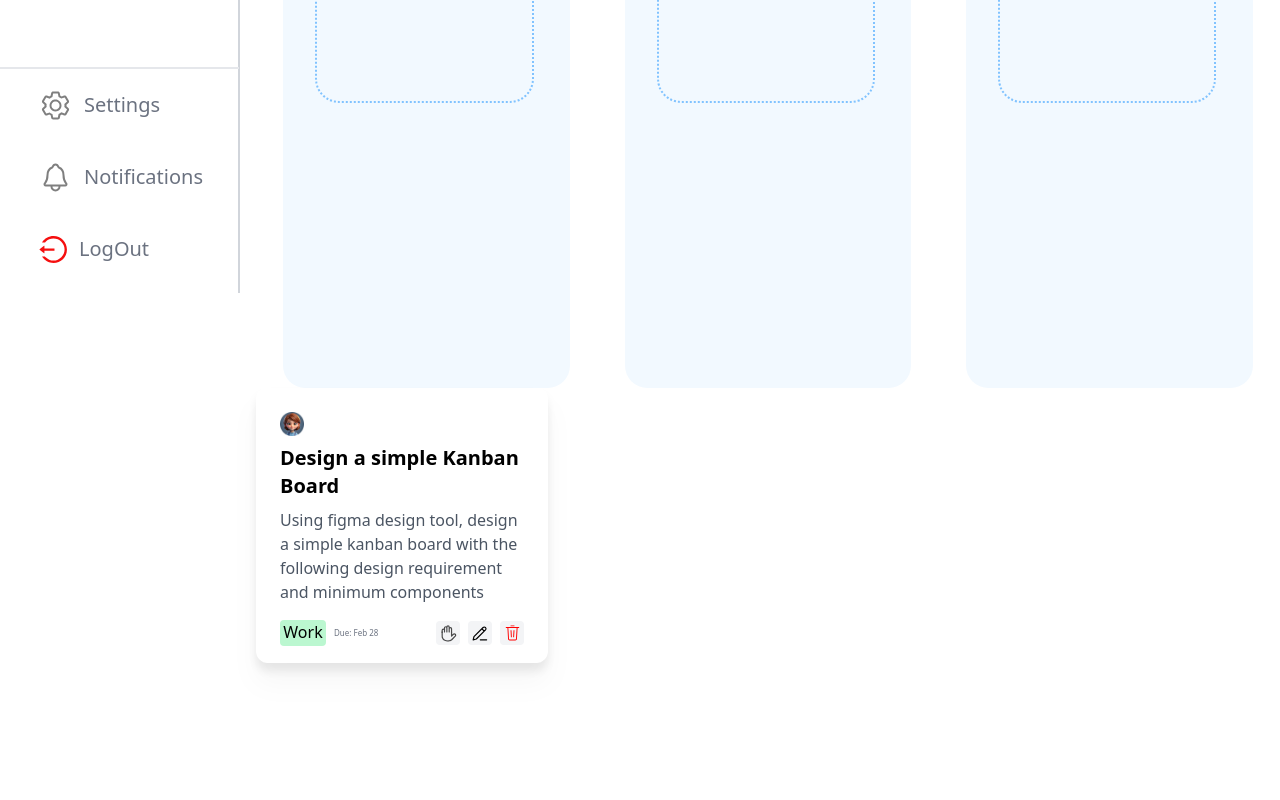
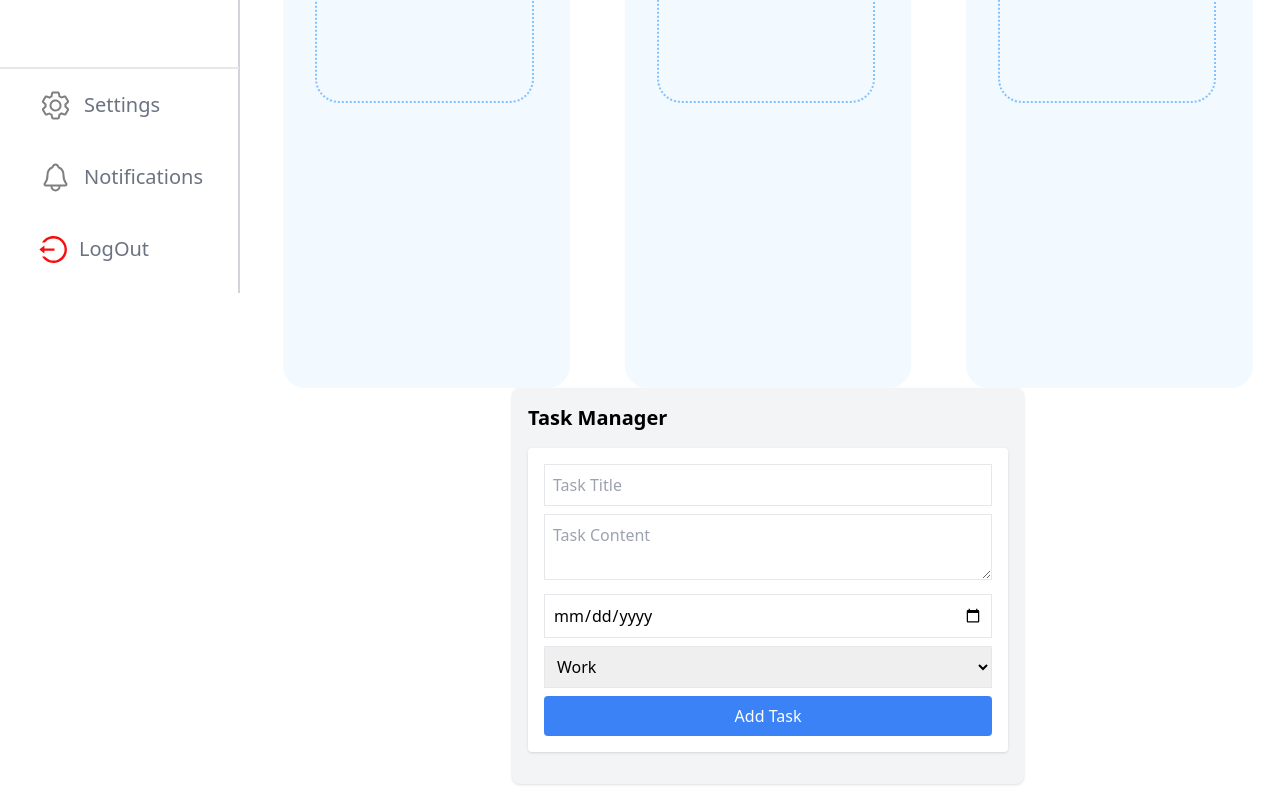
Before and after one commit to RebeccaAyodele/react-hook-form, a React (Vite) app: page / in a window 1280 px wide. Shown: the part 507-1307 px from the top of the page. Before the commit the page ends 1186 px from the top, so only its background shows below. Built offline with nearby package versions, Linux system fonts and the light colour scheme.

Commit message:
Added the TaskForm and TaskCard

```diff
--- a/src/App.tsx
+++ b/src/App.tsx
@@ -1,7 +1,9 @@
-import Card from "./components/Card";
 import Container from "./components/Container";
 import Header from "./components/Header";
 import NavBar from "./components/NavBar";
+import TodoApp from "./components/TodoApp";
+// import TaskCard from "./components/TaskCard";
+// import TaskForm from "./components/TaskForm";
 
 const App = () => {
   return (
@@ -25,10 +27,9 @@ const App = () => {
             description="Task that are completed will appear here"
           />
         </div>
-        <Card
-          title="Design a simple Kanban Board"
-          content="Using figma design tool, design a simple kanban board with the following design requirement and minimum components"
-        />
+        {/* <TaskForm /> */}
+        {/* <TaskCard /> */}
+        <TodoApp />
       </div>
     </div>
   );
--- a/src/components/Card.tsx
+++ /dev/null
@@ -1,40 +0,0 @@
-import profile from "../images/profile.jpg";
-import { DeleteIcon, DragIcon, EditIcon } from "./Icons";
-
-type Props = {
-  title: string;
-  content: string;
-};
-
-const Card = ({ title, content }: Props) => {
-  return (
-    <div className="w-[292px] h-[275px] bg-white shadow-gray-400 rounded-xl drop-shadow-xl p-6 relative">
-      <div>
-        <img src={profile} alt="profile" className="w-6 h-6" />
-      </div>
-      <div>
-        <h1 className="text-xl font-semibold my-2">{title}</h1>
-      </div>
-      <div>
-        <p className="text-gray-600">{content}</p>
-      </div>
-      <div className="flex justify-between items-center mt-4">
-        <div>
-          <div className="flex items-center gap-2">
-            <div className="bg-green-200 rounded w-[46px] h-[26px] text-center">
-              <h3>Work</h3>
-            </div>
-            <p className="text-[8px] font-thin text-gray-500">Due: Feb 28</p>
-          </div>
-        </div>
-        <div className="flex gap-2">
-          <DragIcon />
-          <EditIcon />
-          <DeleteIcon />
-        </div>
-      </div>
-    </div>
-  );
-};
-
-export default Card;
--- a/src/components/Icons.tsx
+++ b/src/components/Icons.tsx
@@ -1,3 +1,7 @@
+type Props = {
+  onClick: () => void
+}
+
 export const DashBoardIcon = () => {
   return (
     <div className="hover:text-blue-500">
@@ -82,7 +86,7 @@ export const MyBoardsIcon = () => {
 
 export const SearchIcon = () => {
   return (
-    <div className="absolute tow-[24px] h-[24px] flex items-center justify-center/3 left-12">
+    <div className="absolute top-[15px] h-[24px] flex items-center justify-center left-12">
       <svg
         width="21"
         height="20"
@@ -259,10 +263,11 @@ export const DoneIcon = () => {
   );
 };
 
-export const DeleteIcon = () => {
+export const DeleteIcon = ({onClick}: Props) => {
   return (
     <div className="bg-gray-100 w-[24px] h-[24px] flex items-center justify-center rounded">
       <svg
+      onClick={onClick}
         width="15"
         height="16"
         viewBox="0 0 15 16"
@@ -280,10 +285,11 @@ export const DeleteIcon = () => {
   );
 };
 
-export const DragIcon = () => {
+export const DragIcon = ({onClick}: Props) => {
   return (
     <div className="bg-gray-100 w-[24px] h-[24px] flex items-center justify-center rounded">
       <svg
+      onClick={onClick}
         width="19"
         height="19"
         viewBox="0 0 19 19"
@@ -311,10 +317,11 @@ export const DragIcon = () => {
   );
 };
 
-export const EditIcon = () => {
+export const EditIcon = ({onClick}: Props) => {
   return (
     <div className="bg-gray-100 w-[24px] h-[24px] flex items-center justify-center rounded">
       <svg
+        onClick={onClick}
         width="16"
         height="15"
         viewBox="0 0 16 15"
--- /dev/null
+++ b/src/components/TaskCard.tsx
@@ -0,0 +1,51 @@
+import profile from "../images/profile.jpg";
+import { DeleteIcon, EditIcon } from "./Icons";
+
+
+type Task = {
+  id: string;
+  title: string;
+  content: string;
+  dueDate: string;
+  type: "Work" | "School" | "Self";
+};
+
+type TaskCardProps = {
+  task: Task;
+  deleteTask: (id: string) => void;
+  startEditing: (updatedTask: Task) => void;
+};
+
+const TaskCard = ({ task, deleteTask, startEditing }: TaskCardProps) => {
+  return (
+    <div className="w-[292px] h-[275px] bg-white shadow-gray-400 rounded-xl drop-shadow-xl p-6 relative">
+      <div>
+        <img src={profile} alt="profile" className="w-6 h-6" />
+      </div>
+      <div>
+        <h1 className="text-xl font-semibold my-2">{task.title}</h1>
+      </div>
+      <div>
+        <p className="text-gray-600">{task.content}</p>
+      </div>
+      <div className="flex justify-between items-center mt-4">
+        <div>
+          <div className="flex items-center gap-2">
+            <div className="bg-green-200 rounded w-[46px] h-[26px] text-center">
+              <h3>{task.type}</h3>
+            </div>
+            <p className="text-[8px] font-thin text-gray-500">Due: {task.dueDate}</p>
+          </div>
+        </div>
+        <div className="flex gap-2">
+          {/* <DragIcon onClick={onClick} /> */}
+          <EditIcon onClick={() => startEditing({...task, title: "Updated Title"})} />
+          <DeleteIcon onClick={() => deleteTask(task.id)} />
+        </div>
+      </div>
+    </div>
+  );
+};
+
+
+export default TaskCard;
--- /dev/null
+++ b/src/components/TaskForm.tsx
@@ -0,0 +1,71 @@
+import { useState } from "react";
+
+type TaskFormProps = {
+  addTask: (
+    title: string,
+    content: string,
+    dueDate: string,
+    type: "Work" | "School" | "Self"
+  ) => void;
+};
+
+const TaskForm = ({ addTask }: TaskFormProps) => {
+  const [title, setTitle] = useState("");
+  const [content, setContent] = useState("");
+  const [dueDate, setDueDate] = useState("");
+  const [type, setType] = useState<"Work" | "School" | "Self">("Work");
+
+
+
+  const handleSubmit = (e: React.FormEvent) => {
+    e.preventDefault();
+    if (!title.trim() || !content.trim() || !dueDate.trim()) return;
+    addTask(title, content, dueDate, type);
+    setTitle("");
+    setContent("");
+    setDueDate("");
+    setType("Work");
+  };
+
+
+  return (
+    <form onSubmit={handleSubmit} className="bg-white p-4 rounded shadow">
+      <input
+        type="text"
+        value={title}
+        onChange={(e) => setTitle(e.target.value)}
+        placeholder="Task Title"
+        className="border p-2 w-full mb-2"
+      />
+      <textarea
+        value={content}
+        onChange={(e) => setContent(e.target.value)}
+        placeholder="Task Content"
+        className="border p-2 w-full mb-2"
+      />
+      <input
+        type="date"
+        value={dueDate}
+        onChange={(e) => setDueDate(e.target.value)}
+        className="border p-2 w-full mb-2"
+      />
+      <select
+        value={type}
+        onChange={(e) => setType(e.target.value as "Work" | "School" | "Self")}
+        className="border p-2 w-full mb-2"
+      >
+        <option value="Work">Work</option>
+        <option value="School">School</option>
+        <option value="Self">Self</option>
+      </select>
+      <button
+        type="submit"
+        className="bg-blue-500 text-white p-2 w-full rounded"
+      >
+        Add Task
+      </button>
+    </form>
+  );
+};
+
+export default TaskForm;
--- /dev/null
+++ b/src/components/TodoApp.tsx
@@ -0,0 +1,85 @@
+import { useState, useEffect } from "react";
+import TaskForm from "./TaskForm";
+import TaskCard from "./TaskCard";
+
+interface Task {
+  id: string;
+  title: string;
+  content: string;
+  dueDate: string;
+  type: "Work" | "School" | "Self";
+}
+
+export default function TodoApp() {
+  const [tasks, setTasks] = useState<Task[]>([]);
+  const [editingTask, setEditingTask] = useState<Task | null>(null);
+
+
+  // LOCAL STORAGE
+  useEffect(() => {
+    const savedTasks = localStorage.getItem("tasks");
+    if (savedTasks) setTasks(JSON.parse(savedTasks));
+  }, []);
+
+  useEffect(() => {
+    if (tasks.length > 0) {
+      localStorage.setItem("tasks", JSON.stringify(tasks));
+    }
+  }, [tasks]);
+
+
+  // ADD TASK
+  const addTask = (title: string, content: string, dueDate: string, type: "Work" | "School" | "Self") => {
+    console.log("Adding task:", title, content, dueDate, type);
+    const newTask: Task = { id: Date.now().toString(), title, content, dueDate, type };
+    setTasks([...tasks, newTask]);
+  };
+
+
+  //DELETE TASK
+  const deleteTask = (id: string) => {
+    setTasks(tasks.filter((task) => task.id !== id));
+  };
+
+
+  // EDIT TASK
+  const startEditing = (task: Task) => {
+    setEditingTask(task);
+  };
+
+
+  //SAVE EDITED TASK
+  const saveEditing = (title: string, content: string, dueDate: string, type: "Work" | "School" | "Self") => {
+    if (!editingTask) return;
+    setTasks(tasks.map((task) => (task.id === editingTask.id ? { ...task, title, content, dueDate, type } : task)));
+    setEditingTask(null);
+  };
+
+  return (
+    <div className="p-4 max-w-lg mx-auto bg-gray-100 rounded-lg shadow">
+      <h1 className="text-xl font-bold mb-4">Task Manager</h1>
+
+      {editingTask ? (
+        <div className="bg-white p-4 rounded shadow">
+          <input type="text" value={editingTask.title} onChange={(e) => setEditingTask({ ...editingTask, title: e.target.value })} className="border p-2 w-full mb-2" />
+          <textarea value={editingTask.content} onChange={(e) => setEditingTask({ ...editingTask, content: e.target.value })} className="border p-2 w-full mb-2" />
+          <input type="date" value={editingTask.dueDate} onChange={(e) => setEditingTask({ ...editingTask, dueDate: e.target.value })} className="border p-2 w-full mb-2" />
+          <select value={editingTask.type} onChange={(e) => setEditingTask({ ...editingTask, type: e.target.value as "Work" | "School" | "Self" })} className="border p-2 w-full mb-2">
+            <option value="Work">Work</option>
+            <option value="School">School</option>
+            <option value="Self">Self</option>
+          </select>
+          <button onClick={() => saveEditing(editingTask.title, editingTask.content, editingTask.dueDate, editingTask.type)} className="bg-green-500 text-white p-2 w-full rounded">Save</button>
+        </div>
+      ) : (
+        <TaskForm addTask={addTask} />
+      )}
+
+      <div className="mt-4 space-y-3">
+        {tasks.map((task) => (
+          <TaskCard key={task.id} task={task} deleteTask={deleteTask} startEditing={startEditing} />
+        ))}
+      </div>
+    </div>
+  );
+}
```
